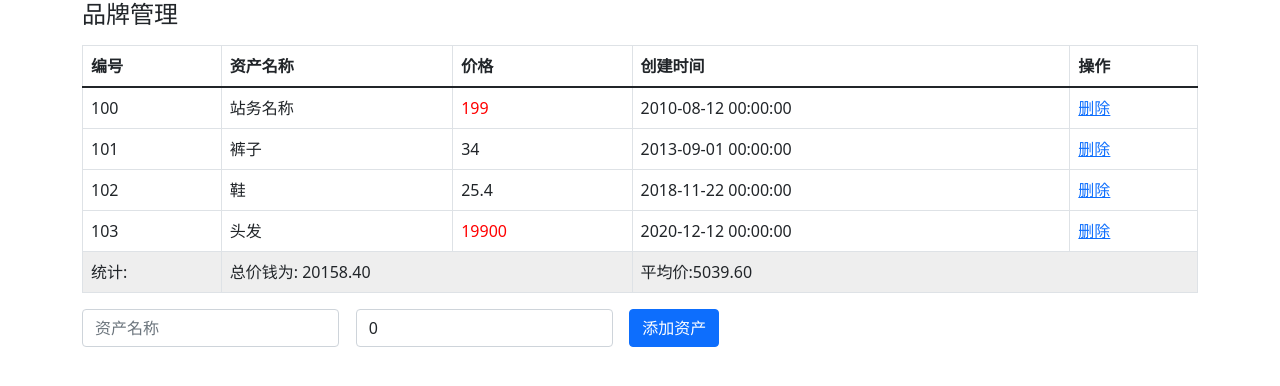
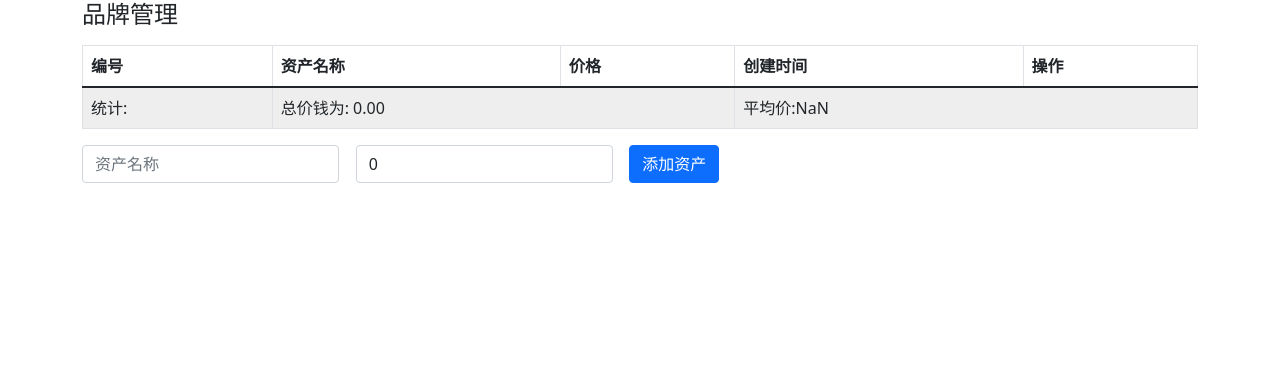
Before and after one commit to princesskelly227/vue-day4, a Vue app: page / in a window 1280 px wide. Shown: the top 386 px of the page. Built offline with nearby package versions, Linux system fonts and the light colour scheme.

Commit message:
完成了数据缓存

```diff
--- a/src/App.vue
+++ b/src/App.vue
@@ -92,12 +92,13 @@
 export default {
   data() {
     return {
-      list: [
-        { id: 100, price: 199, time: new Date('2010-08-12') },
-        { id: 101, name: '裤子', price: 34, time: new Date('2013-09-01') },
-        { id: 102, name: '鞋', price: 25.4, time: new Date('2018-11-22') },
-        { id: 103, name: '头发', price: 19900, time: new Date('2020-12-12') },
-      ],
+      list: JSON.parse(localStorage.getItem('list')) || [],
+      // [
+      //   { id: 100, price: 199, time: new Date('2010-08-12') },
+      //   { id: 101, name: '裤子', price: 34, time: new Date('2013-09-01') },
+      //   { id: 102, name: '鞋', price: 25.4, time: new Date('2018-11-22') },
+      //   { id: 103, name: '头发', price: 19900, time: new Date('2020-12-12') },
+      // ],
       name: '',
       price: 0,
     };
@@ -155,6 +156,13 @@
       return (this.priceAll / this.list.length).toFixed(2);
     },
   },
+  watch: {
+    list: {
+      handler() {
+        localStorage.setItem('list', JSON.stringify(this.list));
+      },
+    },
+  },
 };
 </script>
 
```
